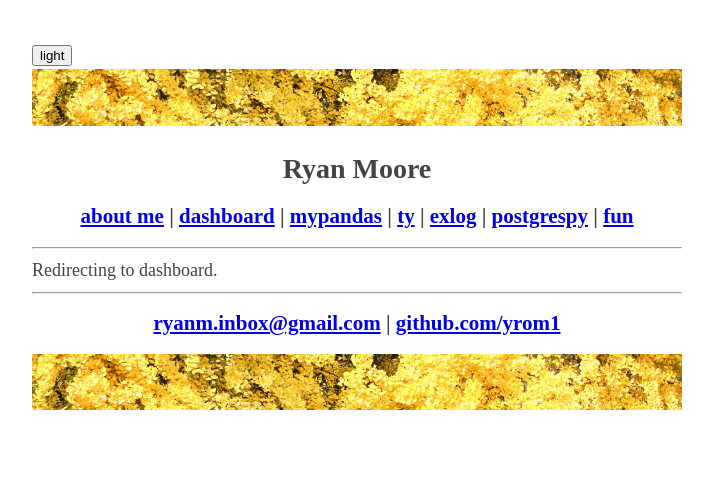
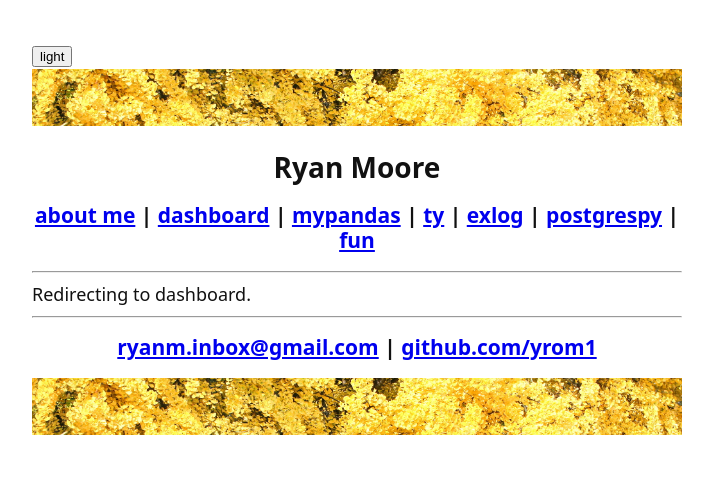
Before and after one commit to yrom1/flask-dashboard, a Flask app: page / in a window 1280 px wide. Shown: the top 480 px of the page, without its empty margins (283-996 px from the left). Run offline with Flask 2, Linux system fonts and the light colour scheme; parts of the project's set-up code (start-up, migrations or seed data) failed here and were passed over; some libraries are stand-ins or nearby versions.

Commit message:
Change font working pure black white theme changer

```diff
--- a/static/styles.css
+++ b/static/styles.css
@@ -1,9 +1,12 @@
 :root {
-    --main-light-color: #eee;
-    --main-dark-color: #444;
+    --main-light-color: #fff;
+    /* --main-grey-color: #eee; */
+    --main-dark-color: #111;
 }
 
 body {
+    font-family: ui-sans-serif, system-ui, -apple-system, BlinkMacSystemFont, Segoe UI, Roboto, Helvetica Neue, Arial, Noto Sans, sans-serif, Apple Color Emoji, Segoe UI Emoji, Segoe UI Symbol, Noto Color Emoji;
+    background-color: var(--main-light-color);
     margin: 40px auto;
     max-width: 650px;
     line-height: 1.6;
--- a/templates/layout.html
+++ b/templates/layout.html
@@ -78,19 +78,25 @@
 
         let HEIGHT = 300;
 
-        console.log(document.getElementById('theme-button').innerHTML)
+        var bodyStyles = document.body.style;
+        // so changes in .css file propogate
+        let THEME_BUTTON = document.getElementById("theme-button");
+        // let LIGHT_COLOR = window.getComputedStyle(THEME_BUTTON)['color'];
+        // let DARK_COLOR = window.getComputedStyle(THEME_BUTTON)['background-color'];
+        let LIGHT_COLOR = "#fff";
+        let DARK_COLOR = "#111";
 
         function setLightTheme() {
             var bodyStyles = document.body.style;
-            bodyStyles.setProperty('--main-light-color', '#eee');
-            bodyStyles.setProperty('--main-dark-color', '#444');
+            bodyStyles.setProperty('--main-light-color', LIGHT_COLOR);
+            bodyStyles.setProperty('--main-dark-color', DARK_COLOR);
             let theme_button = document.getElementById("theme-button");
             theme_button.innerHTML = 'light';
         }
         function setDarkTheme() {
             var bodyStyles = document.body.style;
-            bodyStyles.setProperty('--main-light-color', '#444');
-            bodyStyles.setProperty('--main-dark-color', '#eee');
+            bodyStyles.setProperty('--main-light-color', DARK_COLOR);
+            bodyStyles.setProperty('--main-dark-color', LIGHT_COLOR);
             let theme_button = document.getElementById("theme-button");
             theme_button.innerHTML = 'dark';
         }
@@ -102,8 +108,10 @@
             let theme = document.getElementById("theme-button").innerHTML;
             if (theme == 'light') {
                 setDarkTheme()
+                console.log(document.getElementById('theme-button').innerHTML)
             } else {
                 setLightTheme()
+                console.log(document.getElementById('theme-button').innerHTML)
             }
         }
         // TODO DRY
```
